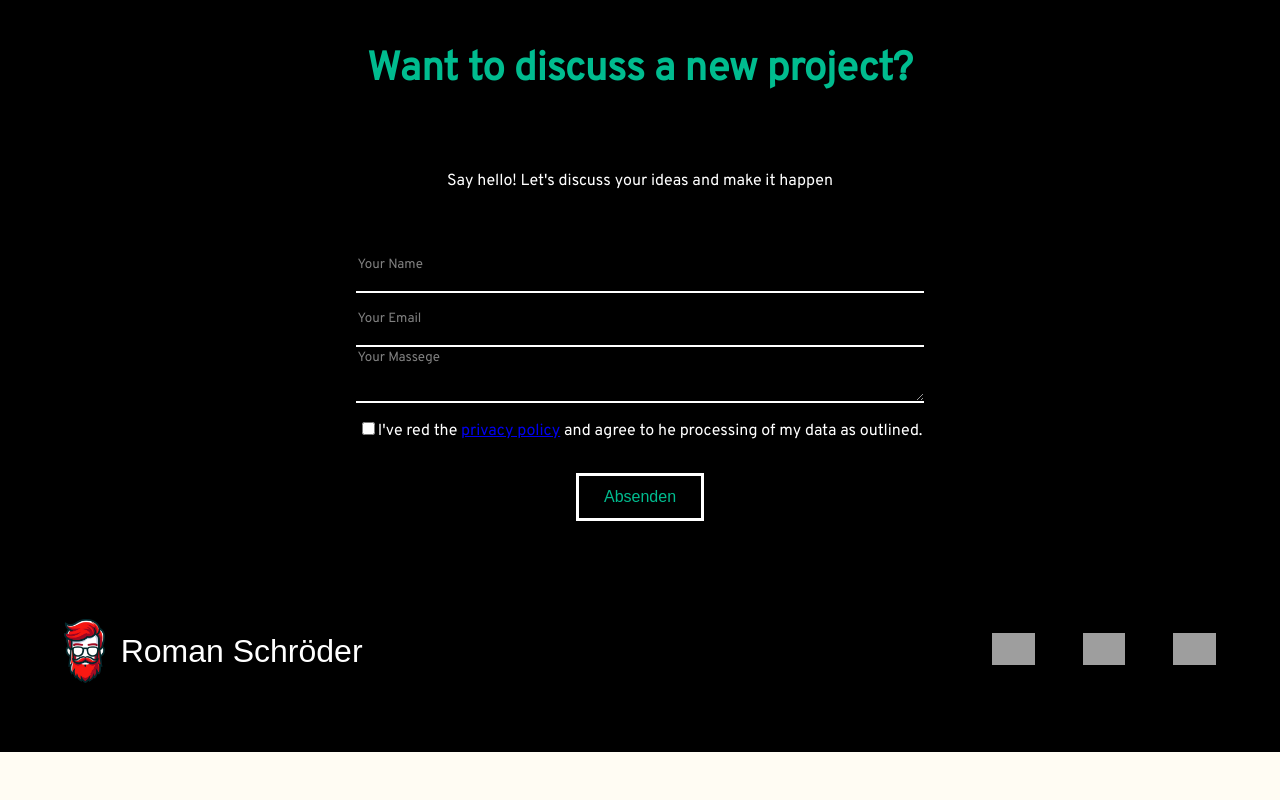
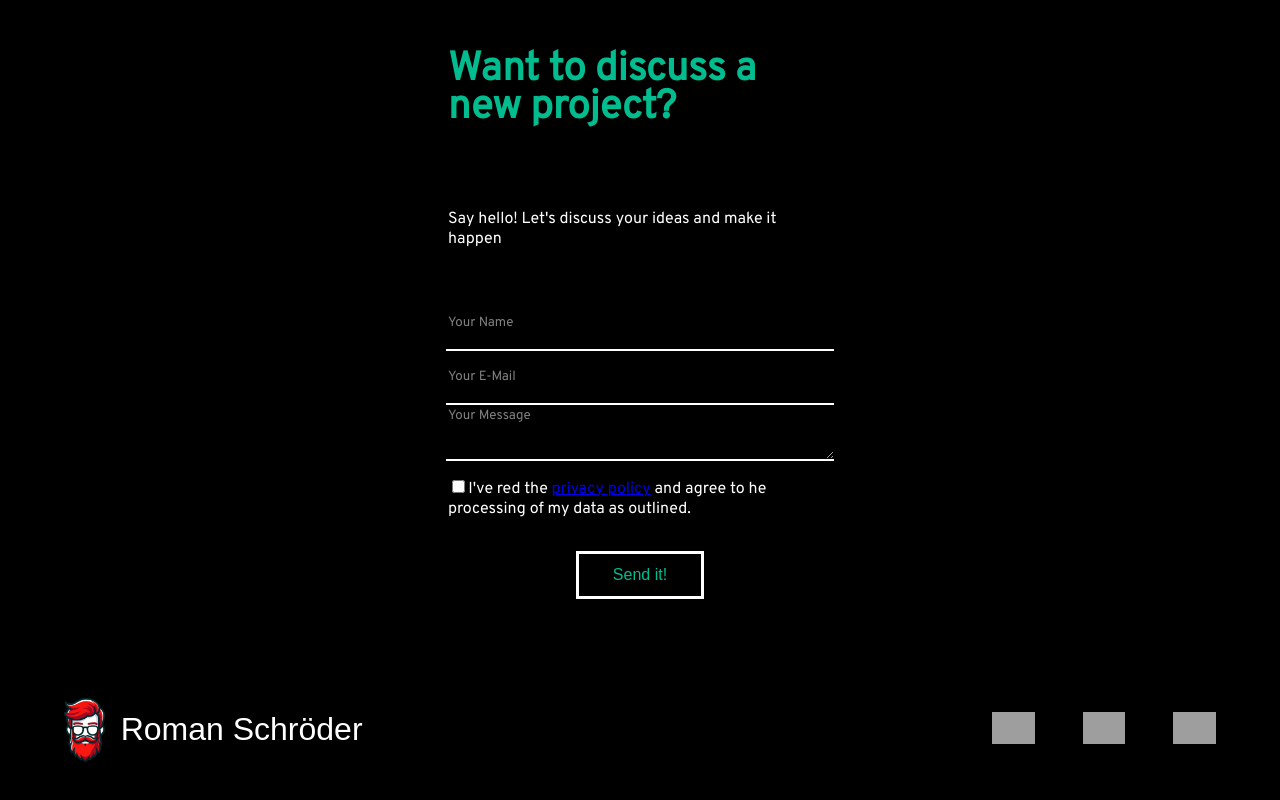
Before and after one commit to SchrimpsMitReis/Portfolio, an Angular app: page / in a window 1280 px wide. Shown: the part 7774-8574 px from the top of the page. Before the commit the page ends 8526 px from the top, so only its background shows below. Built offline with nearby package versions, Linux system fonts and the light colour scheme; grey boxes are pictures that could not be loaded.

Commit message:
form translate

```diff
--- a/src/app/footer/formular/formular.component.html
+++ b/src/app/footer/formular/formular.component.html
@@ -1,21 +1,20 @@
 <form (ngSubmit)="onSubmit(contactForm)" #contactForm="ngForm">
-    <h2>Want to discuss a new project?</h2>
-    <p>Say hello! Let's discuss your ideas and make it happen</p>
+    <h2>{{heading}}</h2>
+    <p>{{subHeading}}</p>
     <div class="inputs">
-        <input  required [(ngModel)]="contactData.name" name="name" class="textInput" type="text" placeholder="Your Name" >
-        <input  required [(ngModel)]="contactData.email" pattern="[a-zA-Z0-9._%+\-]+@[a-zA-Z0-9.\-]+\.[a-zA-Z]{2,}" name="email" class="textInput" type="email" placeholder="Your Email">
-        <textarea  required #message="ngModel" [(ngModel)]="contactData.text" name="message" class="textInput" placeholder="Your Massege" id=""></textarea>
+        <input  required [(ngModel)]="contactData.name" name="name" class="textInput" type="text" placeholder="{{formFieldNames[0]}}" >
+        <input  required [(ngModel)]="contactData.email" pattern="[a-zA-Z0-9._%+\-]+@[a-zA-Z0-9.\-]+\.[a-zA-Z]{2,}" name="email" class="textInput" type="email" placeholder="{{formFieldNames[1]}}">
+        <textarea  required #message="ngModel" [(ngModel)]="contactData.text" name="message" class="textInput" placeholder="{{formFieldNames[2]}}" id=""></textarea>
 
 
         <div class="policy">
             <input required [(ngModel)]="contactData.policy" name="policy" type="checkbox" id="policyCheck">
-            <span>I've red the <a href="#">privacy policy</a> and agree to he processing of my data as outlined.</span>
+            <span [innerHTML]="formFieldNames[3]"></span>
         </div>
     </div>
     @if (!message.valid && message.touched && !message.disabled) {
-        <span>Please Enter Message</span>
+        <span>{{formFieldNames[4]}}</span>
     }
-    <button type="submit" value="submit">Absenden</button>
+    <button type="submit" value="submit">{{btnText}}</button>
 </form>
 <app-disclaimer #disclaimer (closed)="onDisclaimerClosed()" ></app-disclaimer>
-<!--   -->
--- a/src/app/footer/formular/formular.component.scss
+++ b/src/app/footer/formular/formular.component.scss
@@ -3,11 +3,10 @@ form{
     flex-direction: column;
     justify-content: space-between;
     align-items: center;
-    // width: 100%;
+    width: 30vw;
     font-family: 'Overpass';
     color: white;
     gap: 2em;
-    // background-color: bisque;
 }
 .inputs{
     display: flex;
--- a/src/app/footer/formular/formular.component.ts
+++ b/src/app/footer/formular/formular.component.ts
@@ -11,8 +11,19 @@ import { DisclaimerComponent } from './disclaimer/disclaimer.component';
   templateUrl: './formular.component.html',
   styleUrls: ['./formular.component.scss']
 })
-export class FormularComponent{
-
+export class FormularComponent implements OnInit{
+  heading!:string;
+  headingGer: string = "Du hast eine Projekt-Idee?";
+  headingEng: string = "Want to discuss a new project?";
+  subHeading!:string;
+  subHeadingGer:string = "Lass sie uns verwirklichen!";
+  subHeadingEng:string = "Say hello! Let's discuss your ideas and make it happen";
+  formFieldNames!: string[];
+  formFieldNamesGer: string[] = ["Ihr Name", "Ihre E-Mail Adresse", "Ihre Nachricht an mich","Ich habe die <a href='/imprint'>Datenschutzrichtlinien</a> gelesen und stimme mit ihnen zu", "Schreiben Sie eine Nachricht"];
+  formFieldNamesEng: string[] = ["Your Name", "Your E-Mail", "Your Message", "I've red the <a href='/imprint'>privacy policy</a> and agree to he processing of my data as outlined.", "Please Enter Message"];
+  btnText!: string;
+  btnTextGer: string = "Absenden";
+  btnTextEng: string = "Send it!";
   http = inject(HttpClient)
 
   contactData = {
@@ -22,6 +33,9 @@ export class FormularComponent{
     policy: false
   }
 
+  ngOnInit(): void {
+    this.setLang()
+  }
   @ViewChild('disclaimer') disclaimer!: DisclaimerComponent;
 
   mailTest = false;
@@ -73,4 +87,21 @@ export class FormularComponent{
     }
   }
   onDisclaimerClosed(){}
+  getLang(){
+    return navigator.language;
+  }
+  setLang(){
+    if (this.getLang() == 'de') {
+      this.heading = this.headingGer;
+      this.subHeading = this.subHeadingGer;
+      this.formFieldNames = this.formFieldNamesGer;
+      this.btnText = this.btnTextGer;
+    }else{
+      this.heading = this.headingEng;
+      this.subHeading = this.subHeadingEng;
+      this.formFieldNames = this.formFieldNamesEng
+      this.btnText = this.btnTextEng
+
+    }
+  }
 }
--- a/src/app/portfolio/referenz/referenz.component.ts
+++ b/src/app/portfolio/referenz/referenz.component.ts
@@ -69,7 +69,7 @@ export class ReferenzComponent implements OnInit{
     this.projectsLength = this.formatNumber(this.arrayLenth)
   }
   getProjectHref(){
-    return `https://roman-schroeder.com/${this.projectData.title.toLowerCase()}/index.html`
+    return `https://roman-schroeder.com/projekte/${this.projectData.title.toLowerCase()}/index.html`
   }
   getLang(){
     return navigator.language;
```
